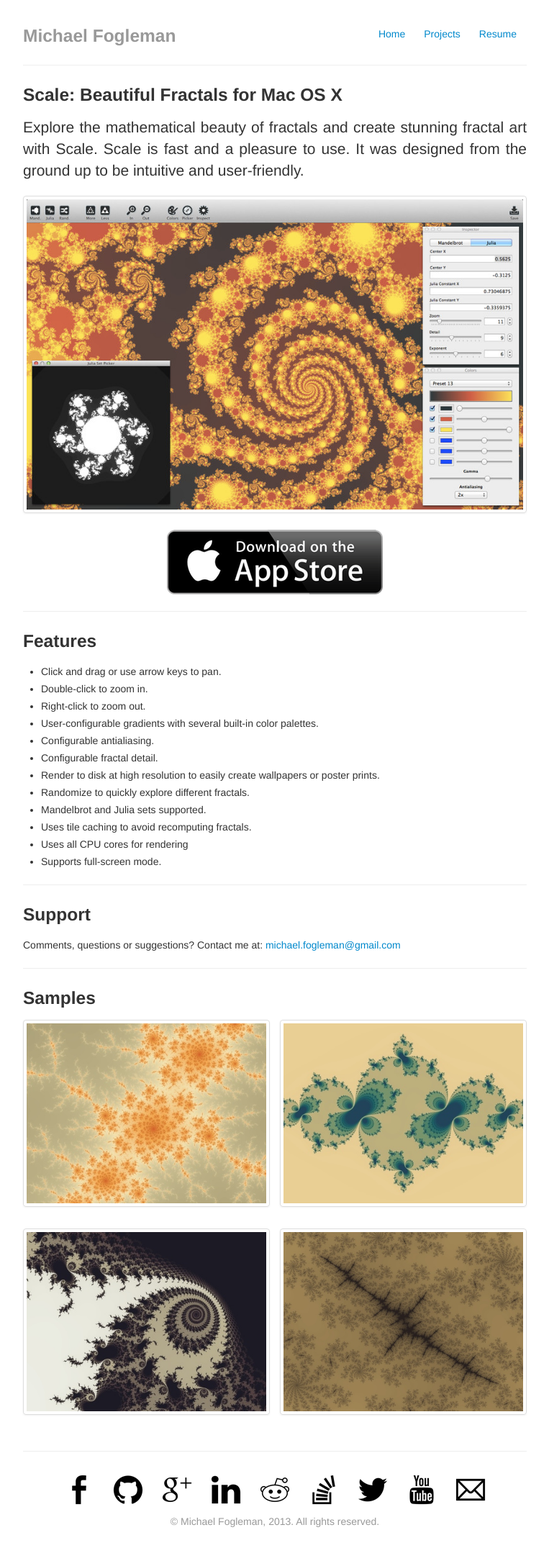
After one commit to fogleman/OldWebsite, a Flask app: page /scale/ in a window 1280 px wide. The commit adds this page. Shown: the whole page at 72% size, without its empty margins (258-1021 px from the left). Run offline with Flask 2, Linux system fonts and the light colour scheme; some libraries are stand-ins or nearby versions.

Commit message:
added scale page

```diff
--- a/www/templates/projects.html
+++ b/www/templates/projects.html
@@ -6,7 +6,7 @@
             <ul class="thumbnails">
                 <li class="span4">
                     <div class="thumbnail" style="text-align: center;">
-                        <a href=""><img src="{{ static('img/scale.png') }}"></a>
+                        <a href="{{ url_for('scale') }}"><img src="{{ static('img/scale.png') }}"></a>
                         <h4>Scale</h4>
                         {#<p>Generate beautiful fractals on Mac OS X.</p>#}
                     </div>
--- /dev/null
+++ b/www/templates/scale.html
@@ -0,0 +1,57 @@
+{% extends "base.html" %}
+
+{% block content %}
+    <h3>Scale: Beautiful Fractals for Mac OS X</h3>
+    <p class="lead" style="text-align: justify;">
+        Explore the mathematical beauty of fractals and create stunning fractal art with Scale. Scale is fast and a pleasure to use. It was designed from the ground up to be intuitive and user-friendly.
+    </p>
+    <a class="thumbnail" href="https://itunes.apple.com/us/app/scale/id610187081?ls=1&mt=12">
+        <img src="{{ static('img/scale.jpg') }}">
+    </a>
+    <div style="text-align: center; margin: 20px;">
+        <a href="https://itunes.apple.com/us/app/scale/id610187081?ls=1&mt=12">
+            <img src="{{ static('img/app_store.png') }}">
+        </a>
+    </div>
+    <hr>
+    <h3>Features</h3>
+    <ul>
+        <li>Click and drag or use arrow keys to pan.</li>
+        <li>Double-click to zoom in.</li>
+        <li>Right-click to zoom out.</li>
+        <li>User-configurable gradients with several built-in color palettes.</li>
+        <li>Configurable antialiasing.</li>
+        <li>Configurable fractal detail.</li>
+        <li>Render to disk at high resolution to easily create wallpapers or poster prints.</li>
+        <li>Randomize to quickly explore different fractals.</li>
+        <li>Mandelbrot and Julia sets supported.</li>
+        <li>Uses tile caching to avoid recomputing fractals.</li>
+        <li>Uses all CPU cores for rendering</li>
+        <li>Supports full-screen mode.</li>
+    </ul>
+    <hr>
+    <h3>Support</h3>
+    <p>Comments, questions or suggestions? Contact me at: <a href="mailto:michael.fogleman@gmail.com">michael.fogleman@gmail.com</a></p>
+    <hr>
+    <h3>Samples</h3>
+    <div class="row-fluid">
+        <ul class="thumbnails">
+            <li class="span6 thumbnail">
+                <img src="{{ static('img/scale10.jpg') }}"></a>
+            </li>
+            <li class="span6 thumbnail">
+                <img src="{{ static('img/scale11.jpg') }}"></a>
+            </li>
+        </ul>
+    </div>
+    <div class="row-fluid">
+        <ul class="thumbnails">
+            <li class="span6 thumbnail">
+                <img src="{{ static('img/scale9.jpg') }}"></a>
+            </li>
+            <li class="span6 thumbnail">
+                <img src="{{ static('img/scale4.jpg') }}"></a>
+            </li>
+        </ul>
+    </div>
+{% endblock %}
--- a/www/views.py
+++ b/www/views.py
@@ -15,3 +15,7 @@ def projects():
 @app.route('/resume/')
 def resume():
     return render_template('resume.html')
+
+@app.route('/scale/')
+def scale():
+    return render_template('scale.html')
```
Also changed, not shown: www/templates/index.html (+0 -22 lines), www/templates/resume.html (+4 -4 lines), www/static/img/app_store.png (added), www/static/img/scale.jpg (added), www/static/img/scale1.jpg (added), www/static/img/scale10.jpg (added), www/static/img/scale11.jpg (added), www/static/img/scale2.jpg (added), www/static/img/scale3.jpg (added), www/static/img/scale4.jpg (added), www/static/img/scale5.jpg (added), www/static/img/scale6.jpg (added), www/static/img/scale8.jpg (added), www/static/img/scale9.jpg (added).
